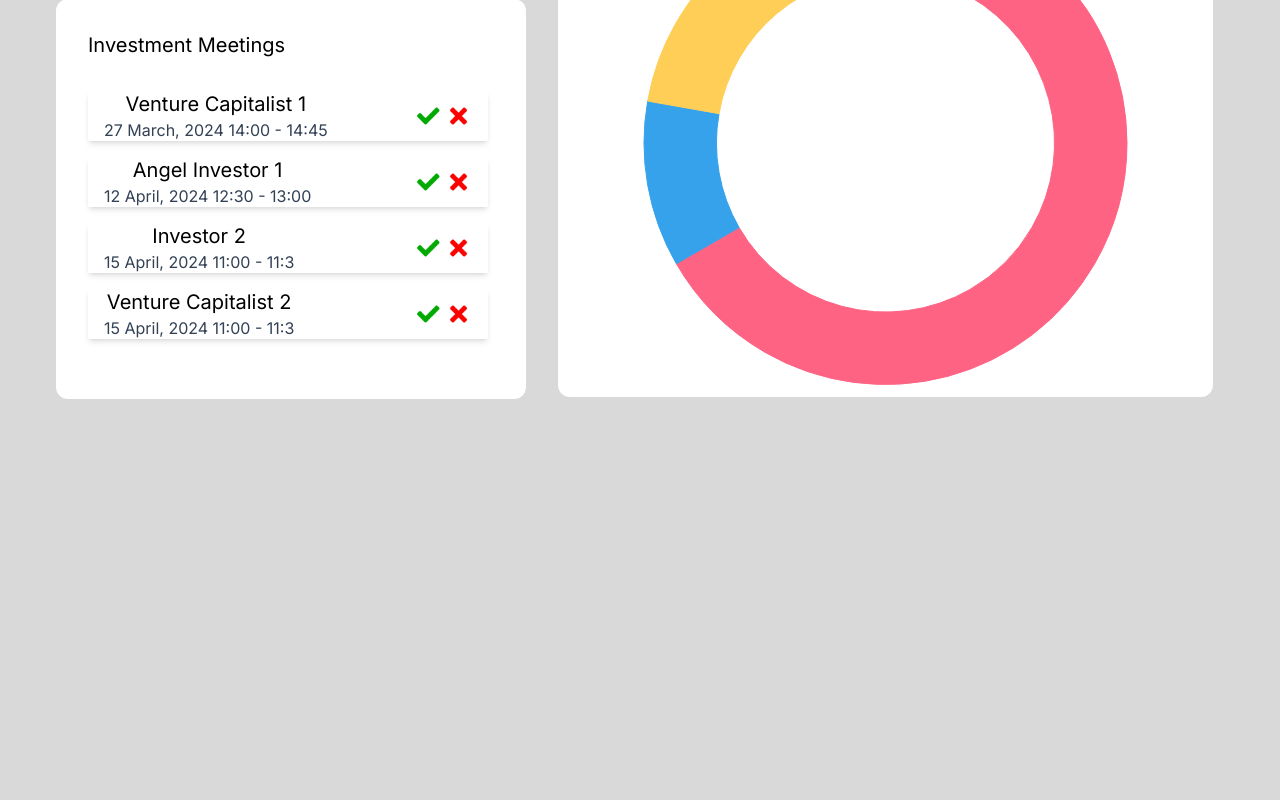
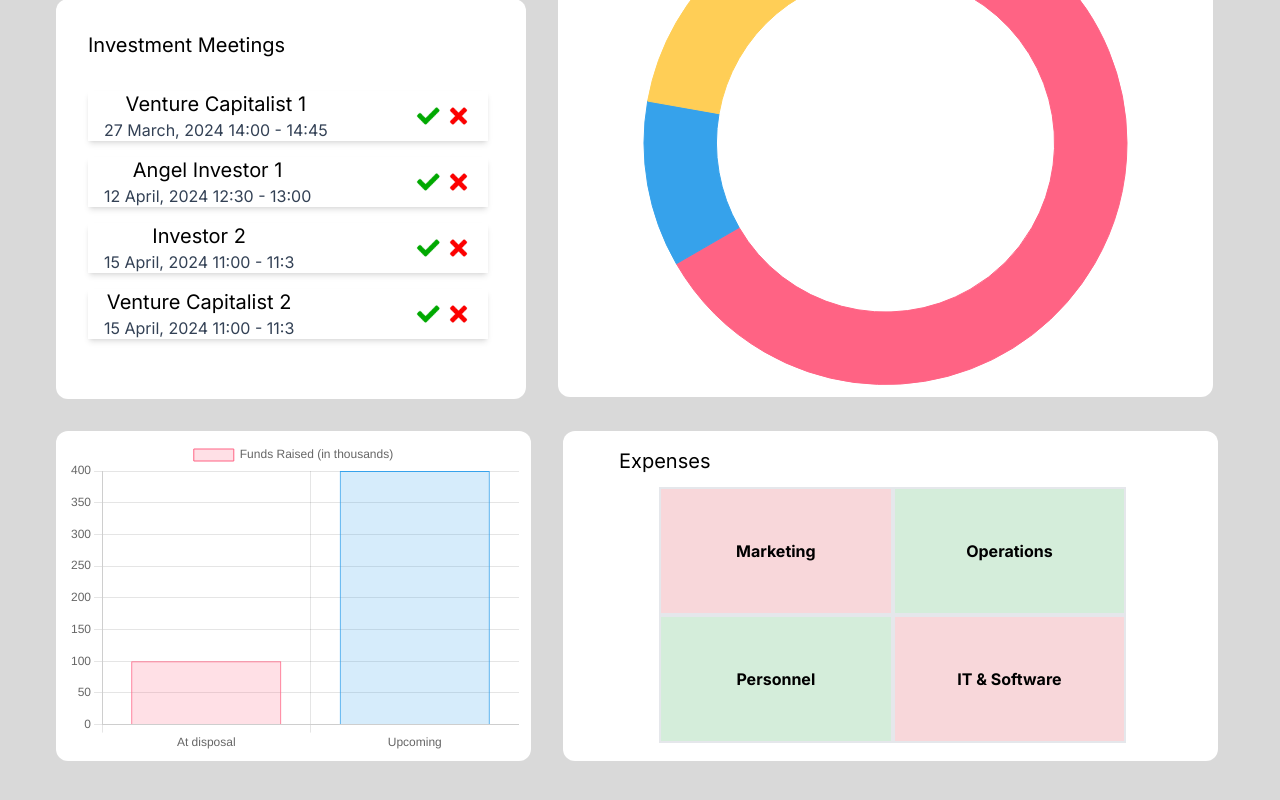
Before and after one commit to Raj-770/start_hack, a Next.js app: page / in a window 1280 px wide. Shown: the part 546-1346 px from the top of the page. Before the commit the page ends 985 px from the top, so only its background shows below. Built offline with nearby package versions, Linux system fonts and the light colour scheme.

Commit message:
completed financial section

```diff
--- a/src/app/(root)/page.tsx
+++ b/src/app/(root)/page.tsx
@@ -4,7 +4,14 @@ import LineChart from "../components/graphs/line-graph";
 import DoughnutChart from "../components/graphs/doughnut-graph";
 import Image from "next/image";
 import InvestmentMeeting from "../components/investment-meeting";
-import {Burn_Rate_Data, Profitability_Data, Revenue_Data} from "../utils/data";
+import {
+  Burn_Rate_Data,
+  Funds_Data,
+  Profitability_Data,
+  Revenue_Data,
+} from "../utils/data";
+import BarChart from "../components/graphs/bar-graph";
+import ComparisonDiagram from "../components/graphs/block-graph";
 
 const Home = () => {
   const data = {
@@ -95,7 +102,7 @@ const Home = () => {
     <section className="my-10 mx-14">
       <div className="flex w-full">
         <h1 className="text-center text-black text-5xl font-bold mb-5">
-          STARTUP NAME
+          STARTWithUs
         </h1>
       </div>
       <div className="flex flex-col gap-8">
@@ -126,6 +133,15 @@ const Home = () => {
             <DoughnutChart data={doughnutData} options={doughnutOptions} />
           </div>
         </div>
+        <div className="flex w-full flex-row gap-8">
+          <div className="w-[475px] h-[330px] bg-white rounded-xl py-2 px-3">
+            <BarChart data={Funds_Data} options={barOptions} />
+          </div>
+          <div className="flex flex-col bg-white w-[655px] p-4 rounded-xl">
+            <h1 className="text-xl mb-3 px-10">Expenses</h1>
+            <ComparisonDiagram />
+          </div>
+        </div>
       </div>
     </section>
   );
--- /dev/null
+++ b/src/app/components/graphs/block-graph.tsx
@@ -0,0 +1,29 @@
+import {Budget_Data, Expenses_Data} from "@/app/utils/data";
+import React from "react";
+
+const ComparisonDiagram = () => {
+  const comparisonResult = Expenses_Data.datasets[0].data.map(
+    (expense, index) => {
+      return expense <= Budget_Data.datasets[0].data[index] ? "green" : "red";
+    }
+  );
+
+  return (
+    <div className="grid grid-cols-2 ml-20 w-3/4">
+      {Expenses_Data.labels.map((label, index) => (
+        <div
+          key={label}
+          className={`flex flex-col justify-center items-center h-32 border-2 ${comparisonResult[index]}`}
+          style={{
+            backgroundColor:
+              comparisonResult[index] === "green" ? "#d4edda" : "#f8d7da",
+          }}
+        >
+          <p className="font-bold">{label}</p>
+        </div>
+      ))}
+    </div>
+  );
+};
+
+export default ComparisonDiagram;
--- a/src/app/utils/data.ts
+++ b/src/app/utils/data.ts
@@ -286,31 +286,31 @@ export const Equity_Data = {
     },
   ],
 };
-const Funds_Data = {
+export const Funds_Data = {
   labels: ["At disposal", "Upcoming"],
   datasets: [
     {
-      label: "Funds Raised",
-      data: [1000000, 4000000],
+      label: "Funds Raised (in thousands)",
+      data: [100, 400],
       backgroundColor: ["rgba(255, 99, 132, 0.2)", "rgba(54, 162, 235, 0.2)"],
       borderColor: ["rgba(255, 99, 132, 1)", "rgba(54, 162, 235, 1)"],
       borderWidth: 1,
     },
   ],
 };
-const Expenses_Data = {
+export const Expenses_Data = {
   labels: ["Marketing", "Operations", "Personnel", "IT & Software"],
   datasets: [
     {
       label: "Expenses",
-      data: [50000, 75000, 100000, 125000],
+      data: [50000, 35000, 50000, 125000],
       borderColor: "rgba(255, 99, 132, 1)",
       backgroundColor: "rgba(255, 99, 132, 0.2)",
       fill: true,
     },
   ],
 };
-const Budget_Data = {
+export const Budget_Data = {
   labels: ["Marketing", "Operations", "Personnel", "IT & Software"],
   datasets: [
     {
```
